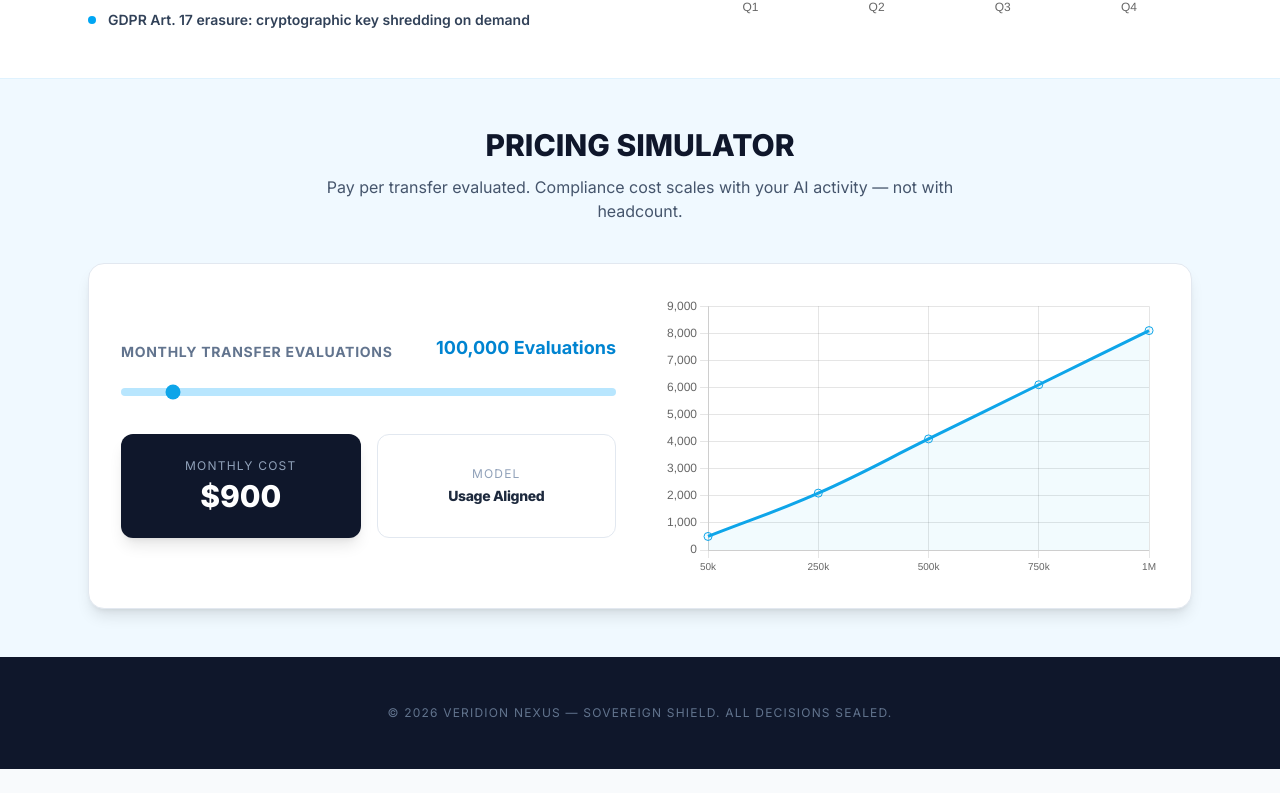
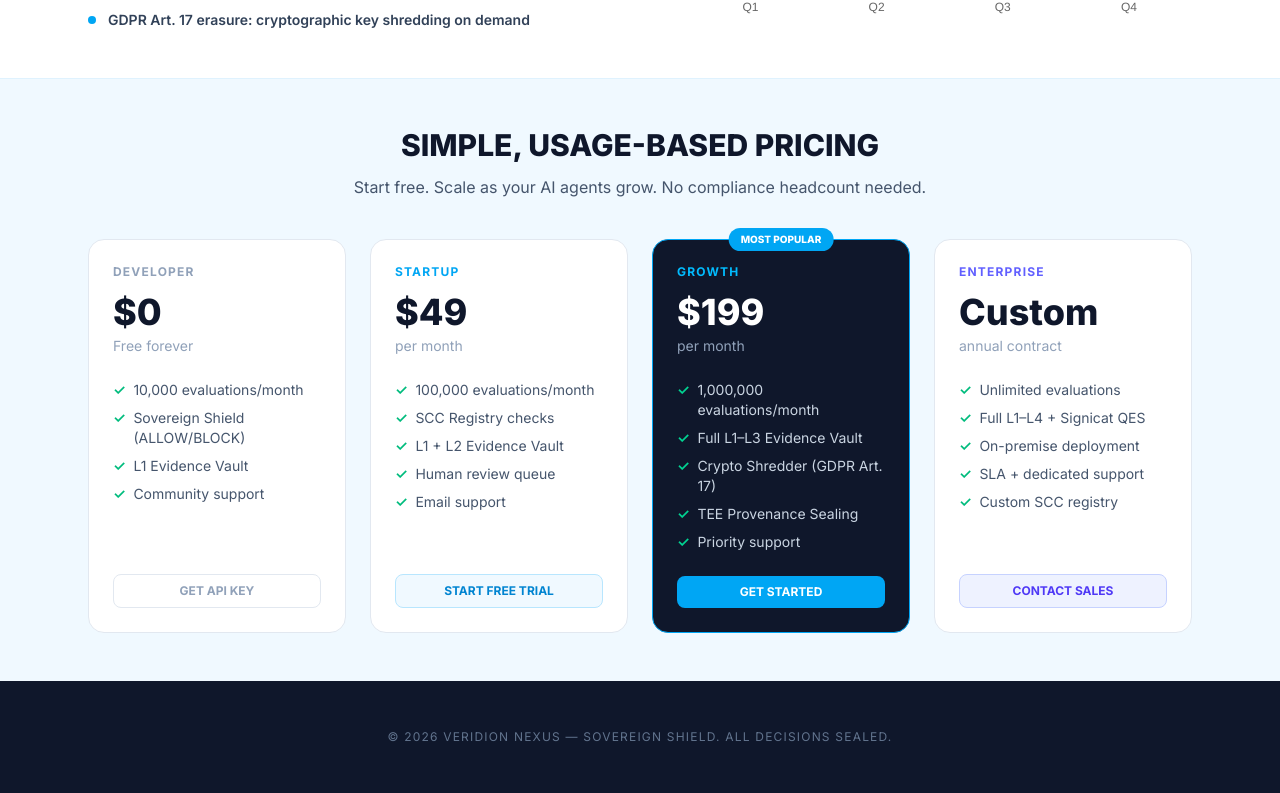
Before and after one commit to Brano80/Sovereign-Shield, a Next.js app in the folder veridion-landing/: page / in a window 1280 px wide. Shown: the part 2978-3771 px from the top of the page. Before the commit the page ends 3747 px from the top, so only its background shows below. Built offline with nearby package versions, Linux system fonts and the light colour scheme.

Commit message:
Update pricing to tiered model

```diff
--- a/veridion-landing/src/app/page.tsx
+++ b/veridion-landing/src/app/page.tsx
@@ -494,36 +494,69 @@
         <section id="pricing" className="py-12 bg-sky-50 border-t border-sky-100">
           <div className="max-w-6xl mx-auto px-6">
             <div className="text-center mb-10">
-              <h2 className="text-3xl font-extrabold text-slate-900 mb-3 uppercase">Pricing Simulator</h2>
-              <p className="text-slate-600 max-w-2xl mx-auto">Pay per transfer evaluated. Compliance cost scales with your AI activity — not with headcount.</p>
+              <h2 className="text-3xl font-extrabold text-slate-900 mb-3 uppercase">Simple, Usage-Based Pricing</h2>
+              <p className="text-slate-600 max-w-2xl mx-auto">Start free. Scale as your AI agents grow. No compliance headcount needed.</p>
             </div>
 
-            <div className="grid grid-cols-1 lg:grid-cols-2 gap-12 bg-white p-8 rounded-2xl shadow-lg border border-slate-200">
-              <div className="space-y-8 flex flex-col justify-center">
-                <div>
-                  <div className="flex justify-between items-end mb-4">
-                    <label className="text-sm font-bold text-slate-500 uppercase tracking-wider">Monthly Transfer Evaluations</label>
-                    <span className="text-lg font-bold text-sky-600">{evalCount.toLocaleString()} Evaluations</span>
-                  </div>
-                  <input
-                    type="range" min="10000" max="1000000" step="10000"
-                    value={evalCount} onChange={handleSliderChange}
-                    className="w-full h-2 bg-sky-200 rounded-lg appearance-none cursor-pointer"
-                  />
-                </div>
-                <div className="grid grid-cols-2 gap-4">
-                  <div className="p-6 bg-slate-900 text-white rounded-xl shadow-lg text-center">
-                    <div className="text-xs text-slate-400 mb-1 uppercase tracking-widest">Monthly Cost</div>
-                    <div className="text-3xl font-black text-white">${cost.toLocaleString()}</div>
-                  </div>
-                  <div className="p-6 bg-white border border-slate-200 rounded-xl flex flex-col justify-center text-center">
-                    <div className="text-xs text-slate-400 mb-1 uppercase tracking-widest">Model</div>
-                    <div className="text-sm font-black text-slate-800 tracking-tight">Usage Aligned</div>
-                  </div>
-                </div>
+            <div className="grid grid-cols-1 md:grid-cols-2 lg:grid-cols-4 gap-6">
+              {/* Free */}
+              <div className="bg-white border border-slate-200 rounded-2xl p-6 flex flex-col">
+                <div className="text-xs font-bold text-slate-400 uppercase tracking-widest mb-3">Developer</div>
+                <div className="text-4xl font-black text-slate-900 mb-1">$0</div>
+                <div className="text-slate-400 text-sm mb-6">Free forever</div>
+                <ul className="space-y-2 text-sm text-slate-600 flex-1">
+                  <li className="flex gap-2"><span className="text-emerald-500 font-bold">✓</span> 10,000 evaluations/month</li>
+                  <li className="flex gap-2"><span className="text-emerald-500 font-bold">✓</span> Sovereign Shield (ALLOW/BLOCK)</li>
+                  <li className="flex gap-2"><span className="text-emerald-500 font-bold">✓</span> L1 Evidence Vault</li>
+                  <li className="flex gap-2"><span className="text-emerald-500 font-bold">✓</span> Community support</li>
+                </ul>
+                <div className="mt-6 text-center text-xs font-bold text-slate-400 uppercase border border-slate-200 rounded-lg py-2">Get API Key</div>
               </div>
-              <div className="chart-container">
-                <canvas ref={pricingChartRef}></canvas>
+
+              {/* Startup */}
+              <div className="bg-white border border-slate-200 rounded-2xl p-6 flex flex-col">
+                <div className="text-xs font-bold text-sky-500 uppercase tracking-widest mb-3">Startup</div>
+                <div className="text-4xl font-black text-slate-900 mb-1">$49</div>
+                <div className="text-slate-400 text-sm mb-6">per month</div>
+                <ul className="space-y-2 text-sm text-slate-600 flex-1">
+                  <li className="flex gap-2"><span className="text-emerald-500 font-bold">✓</span> 100,000 evaluations/month</li>
+                  <li className="flex gap-2"><span className="text-emerald-500 font-bold">✓</span> SCC Registry checks</li>
+                  <li className="flex gap-2"><span className="text-emerald-500 font-bold">✓</span> L1 + L2 Evidence Vault</li>
+                  <li className="flex gap-2"><span className="text-emerald-500 font-bold">✓</span> Human review queue</li>
+                  <li className="flex gap-2"><span className="text-emerald-500 font-bold">✓</span> Email support</li>
+                </ul>
+                <div className="mt-6 text-center text-xs font-bold text-sky-600 uppercase border border-sky-200 bg-sky-50 rounded-lg py-2">Start Free Trial</div>
+              </div>
+
+              {/* Growth */}
+              <div className="bg-slate-900 border border-sky-500 rounded-2xl p-6 flex flex-col relative">
+                <div className="absolute -top-3 left-1/2 -translate-x-1/2 px-3 py-1 bg-sky-500 text-white text-[10px] font-black uppercase rounded-full">Most Popular</div>
+                <div className="text-xs font-bold text-sky-400 uppercase tracking-widest mb-3">Growth</div>
+                <div className="text-4xl font-black text-white mb-1">$199</div>
+                <div className="text-slate-400 text-sm mb-6">per month</div>
+                <ul className="space-y-2 text-sm text-slate-300 flex-1">
+                  <li className="flex gap-2"><span className="text-emerald-400 font-bold">✓</span> 1,000,000 evaluations/month</li>
+                  <li className="flex gap-2"><span className="text-emerald-400 font-bold">✓</span> Full L1–L3 Evidence Vault</li>
+                  <li className="flex gap-2"><span className="text-emerald-400 font-bold">✓</span> Crypto Shredder (GDPR Art. 17)</li>
+                  <li className="flex gap-2"><span className="text-emerald-400 font-bold">✓</span> TEE Provenance Sealing</li>
+                  <li className="flex gap-2"><span className="text-emerald-400 font-bold">✓</span> Priority support</li>
+                </ul>
+                <div className="mt-6 text-center text-xs font-bold text-white uppercase bg-sky-500 rounded-lg py-2">Get Started</div>
+              </div>
+
+              {/* Enterprise */}
+              <div className="bg-white border border-slate-200 rounded-2xl p-6 flex flex-col">
+                <div className="text-xs font-bold text-indigo-500 uppercase tracking-widest mb-3">Enterprise</div>
+                <div className="text-4xl font-black text-slate-900 mb-1">Custom</div>
+                <div className="text-slate-400 text-sm mb-6">annual contract</div>
+                <ul className="space-y-2 text-sm text-slate-600 flex-1">
+                  <li className="flex gap-2"><span className="text-emerald-500 font-bold">✓</span> Unlimited evaluations</li>
+                  <li className="flex gap-2"><span className="text-emerald-500 font-bold">✓</span> Full L1–L4 + Signicat QES</li>
+                  <li className="flex gap-2"><span className="text-emerald-500 font-bold">✓</span> On-premise deployment</li>
+                  <li className="flex gap-2"><span className="text-emerald-500 font-bold">✓</span> SLA + dedicated support</li>
+                  <li className="flex gap-2"><span className="text-emerald-500 font-bold">✓</span> Custom SCC registry</li>
+                </ul>
+                <div className="mt-6 text-center text-xs font-bold text-indigo-600 uppercase border border-indigo-200 bg-indigo-50 rounded-lg py-2">Contact Sales</div>
               </div>
             </div>
           </div>
```
